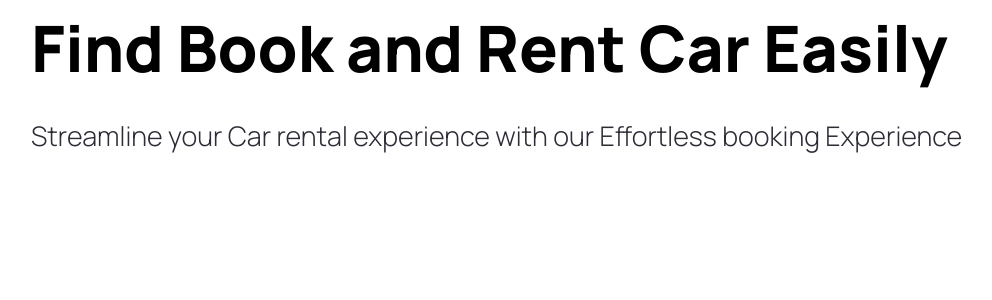
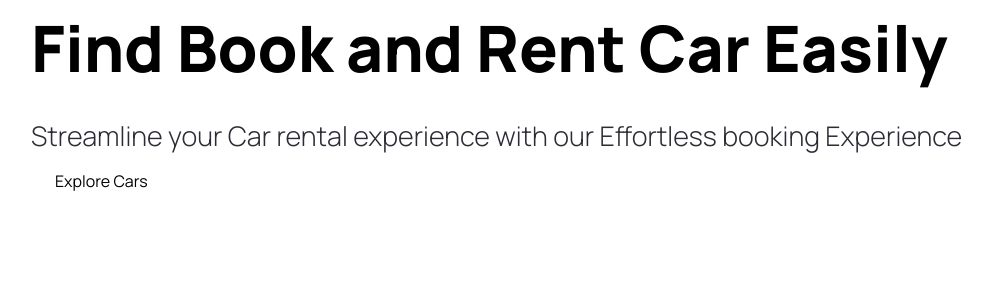
Before and after one commit to ritikkamboj/car_app, a Next.js app: page / in a window 1280 px wide. Shown: the top 300 px of the page, without its empty margins (33-1025 px from the left). Built offline with nearby package versions, Linux system fonts and the light colour scheme.

Commit message:
styles passes through props in custom button not working

```diff
--- /dev/null
+++ b/conponents/Custombutton.tsx
@@ -0,0 +1,24 @@
+"use client";
+
+import React from "react";
+import Image from "next/image";
+import { customButtonProps } from "@/types";
+
+function Custombutton({
+  title,
+  containerStyles,
+  handleClick,
+}: customButtonProps) {
+  return (
+    <button
+      disabled={false}
+      type="submit"
+      className={`custom-btn ${containerStyles}`}
+      onClick={handleClick}
+    >
+      <span className={`flex-1`}>{title}</span>
+    </button>
+  );
+}
+
+export default Custombutton;
--- a/conponents/Hero.tsx
+++ b/conponents/Hero.tsx
@@ -1,7 +1,11 @@
+"use client";
+
 import React from "react";
 import Image from "next/image";
+import Custombutton from "./Custombutton";
 
 function Hero() {
+  const handleScroll = () => {};
   return (
     <div className="hero">
       <div className="flex-1 pt-36 padding-x">
@@ -10,6 +14,11 @@
           Streamline your Car rental experience with our Effortless booking
           Experience
         </p>
+        <Custombutton
+          title="Explore Cars"
+          containerStyles="bg-blue-500"
+          handleClick={handleScroll}
+        />
       </div>
     </div>
   );
--- a/conponents/index.ts
+++ b/conponents/index.ts
@@ -1,3 +1,4 @@
 import Hero from "./Hero";
+import Custombutton from "./Custombutton";
 
-export { Hero };
+export { Hero, Custombutton };
--- /dev/null
+++ b/types/index.ts
@@ -0,0 +1,7 @@
+import { MouseEventHandler } from "react";
+
+export interface customButtonProps {
+  title: string;
+  containerStyles?: string;
+  handleClick?: MouseEventHandler<HTMLButtonElement>;
+}
```
